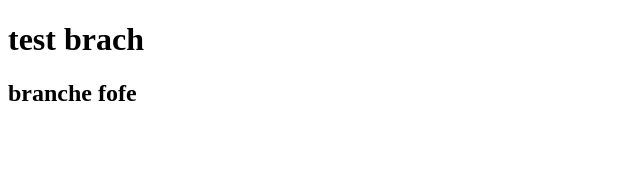
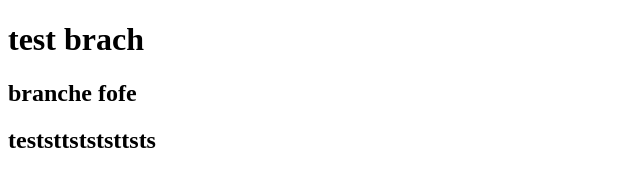
Before and after one commit to fofe00/paie, a plain HTML site: page index.html in a window 1280 px wide. Shown: the whole page, without its empty margins (0-640 px from the left). Drawn offline with Linux system fonts and the light colour scheme.

Commit message:
add daat

```diff
--- a/index.html
+++ b/index.html
@@ -8,5 +8,6 @@
 <body>
     <h1>test brach</h1>
     <h2>branche fofe</h2>
+    <h2>teststtstststtsts</h2>
 </body>
 </html>
```
